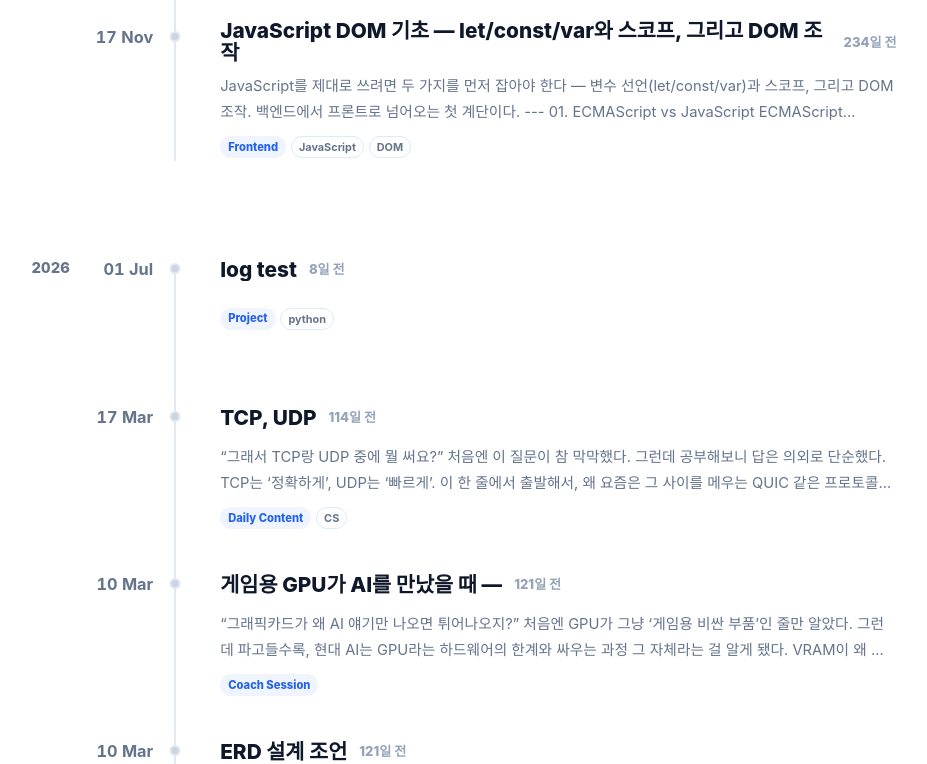
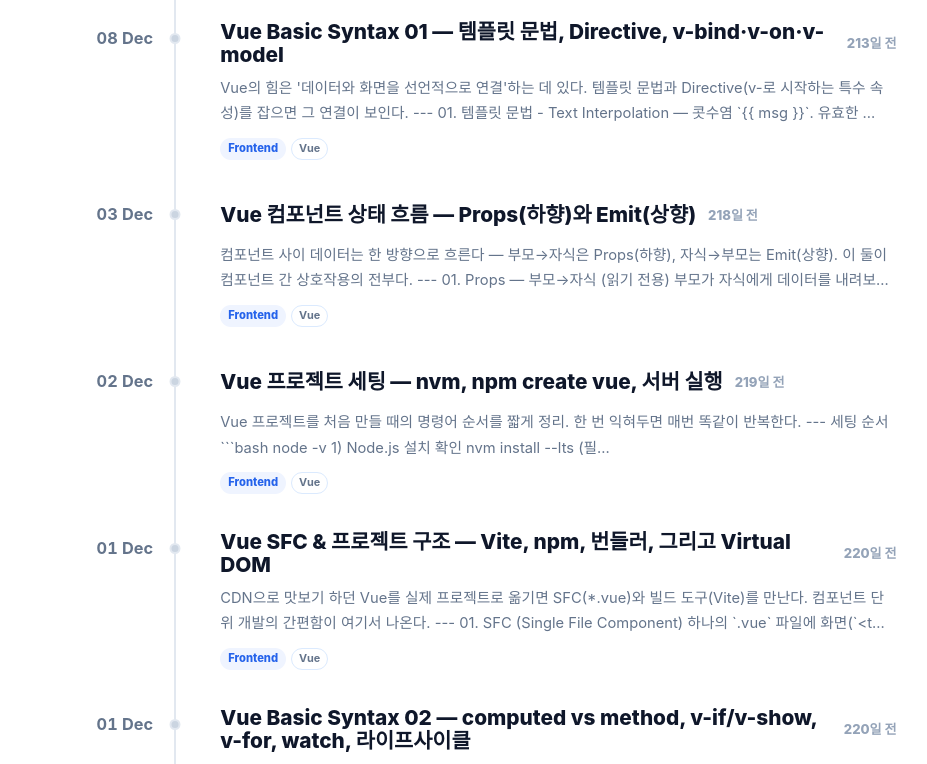
Before and after one commit to wynsumhi/wynsumhi.github.io, a React (Vite) app: page /blog in a window 1280 px wide. Shown: the part 2000-2764 px from the top of the page, without its empty margins (304-1231 px from the left). Built offline with nearby package versions, Linux system fonts and the light colour scheme; a web font is replaced by a local one.

Commit message:
블로그 게시글 최신순 정렬

```diff
--- a/src/pages/Blog/BlogHome.tsx
+++ b/src/pages/Blog/BlogHome.tsx
@@ -153,18 +153,22 @@
 // 날짜 중심 리스트 뷰
 const ListView = ({ posts }: { posts: Post[] }) => {
   const navigate = useNavigate();
-  const groupedPosts = posts.reduce<Record<string, Post[]>>((groups, post) => {
-    const year = new Date(post.date).getFullYear().toString();
+  const groupedPosts = useMemo(() => {
+    const groups = new Map<string, Post[]>();
 
-    return {
-      ...groups,
-      [year]: [...(groups[year] ?? []), post],
-    };
-  }, {});
+    [...posts]
+      .sort((a, b) => new Date(b.date).getTime() - new Date(a.date).getTime())
+      .forEach((post) => {
+        const year = new Date(post.date).getFullYear().toString();
+        groups.set(year, [...(groups.get(year) ?? []), post]);
+      });
+
+    return [...groups.entries()];
+  }, [posts]);
 
   return (
     <Box>
-      {Object.entries(groupedPosts).map(([year, yearPosts]) => (
+      {groupedPosts.map(([year, yearPosts]) => (
         <Box
           key={year}
           sx={{
```
